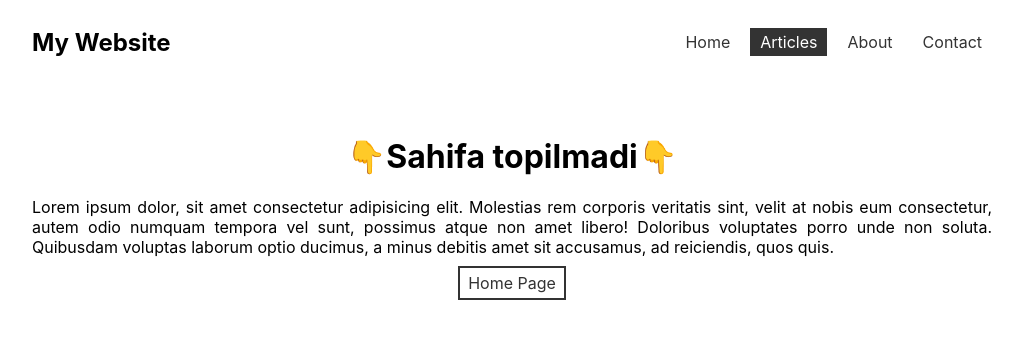
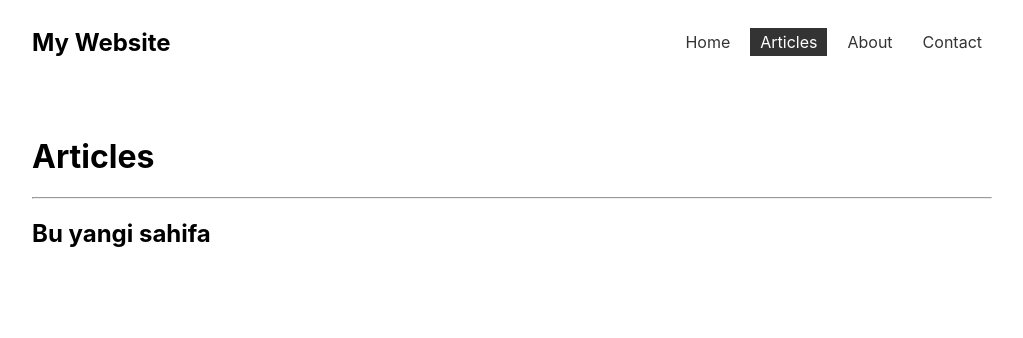
Before and after one commit to shahbozshirinboyev/react-router-dom, a React (Vite) app: page /articles/1 in a window 1280 px wide. Shown: the top 338 px of the page, without its empty margins (128-1151 px from the left). Built offline with nearby package versions, Linux system fonts and the light colour scheme.

Commit message:
Add Articles Detail

```diff
--- a/package.json
+++ b/package.json
@@ -10,6 +10,7 @@
     "preview": "vite preview"
   },
   "dependencies": {
+    "json-server": "^1.0.0-beta.2",
     "react": "^18.3.1",
     "react-dom": "^18.3.1",
     "react-router-dom": "^6.26.1"
--- a/src/App.jsx
+++ b/src/App.jsx
@@ -13,6 +13,7 @@ import {
 
 // layout
 import RootLayout from './layout/RootLayout'
+import ArticlesDetasil from './pages/articles/ArticlesDetasil'
 
 // pages
 import Home from './pages/Home'
@@ -40,6 +41,7 @@ function App() {
 
         <Route path='articles' element={<ArticlesLayout />}>
           <Route index element={<Articles />} />
+          <Route path=':id' element={<ArticlesDetasil />} />
         </Route>
 
         // PageNotFound
--- a/src/pages/articles/Articles.jsx
+++ b/src/pages/articles/Articles.jsx
@@ -17,7 +17,7 @@ function Articles() {
           <div className='card' key={article.id}>
             <h3>Title: {article.title}</h3>
             <p>Author: <i>{article.author}</i></p>
-            <NavLink to='' style={{textDecoration: 'none', fontWeight: 'bold'}}>Read More</NavLink>
+            <NavLink to={`/articles/${article.id}`} style={{textDecoration: 'none', fontWeight: 'bold'}}>Read More</NavLink>
           </div>
         )
       } )}
--- /dev/null
+++ b/src/pages/articles/ArticlesDetasil.jsx
@@ -0,0 +1,9 @@
+function ArticlesDetasil() {
+  return (
+    <div>
+      <h2>Bu yangi sahifa</h2>
+    </div>
+  )
+}
+
+export default ArticlesDetasil
```
Also changed, not shown: 1 other file (tests, documents, lock files or other folders).
